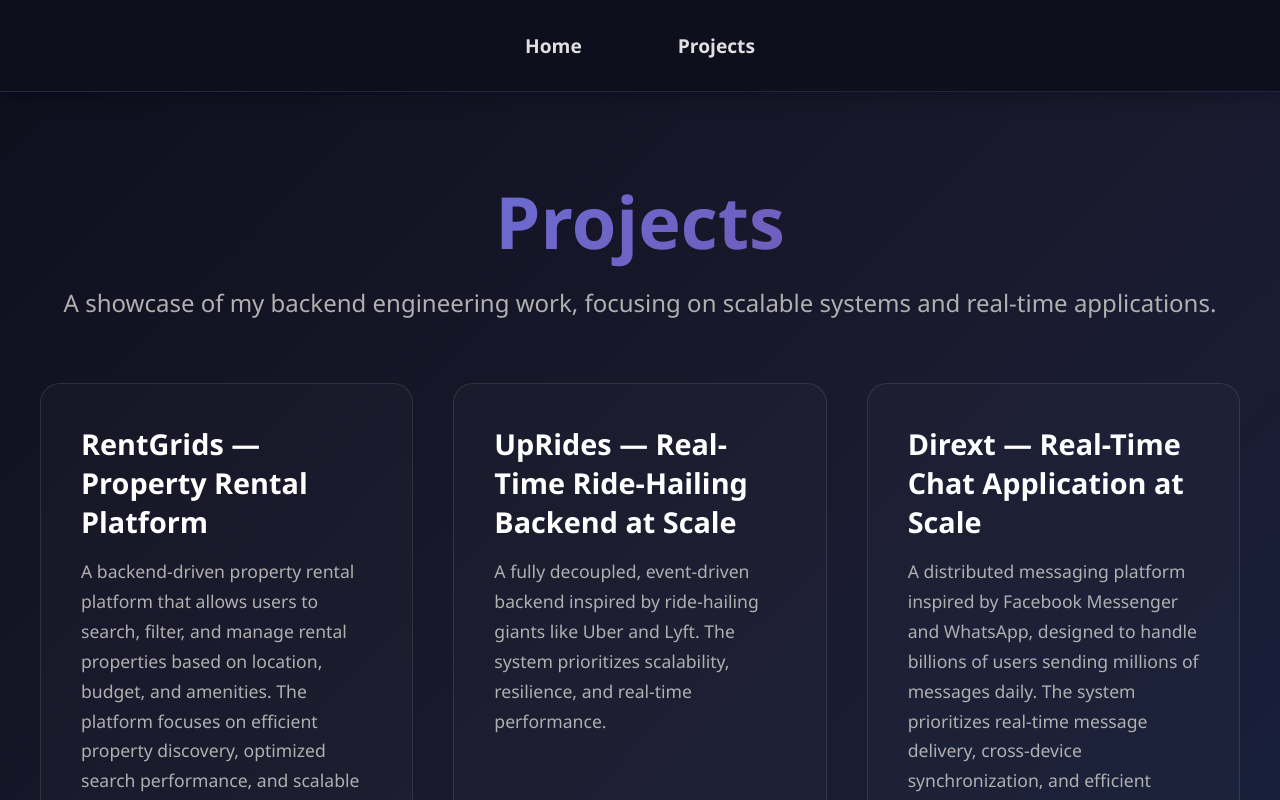
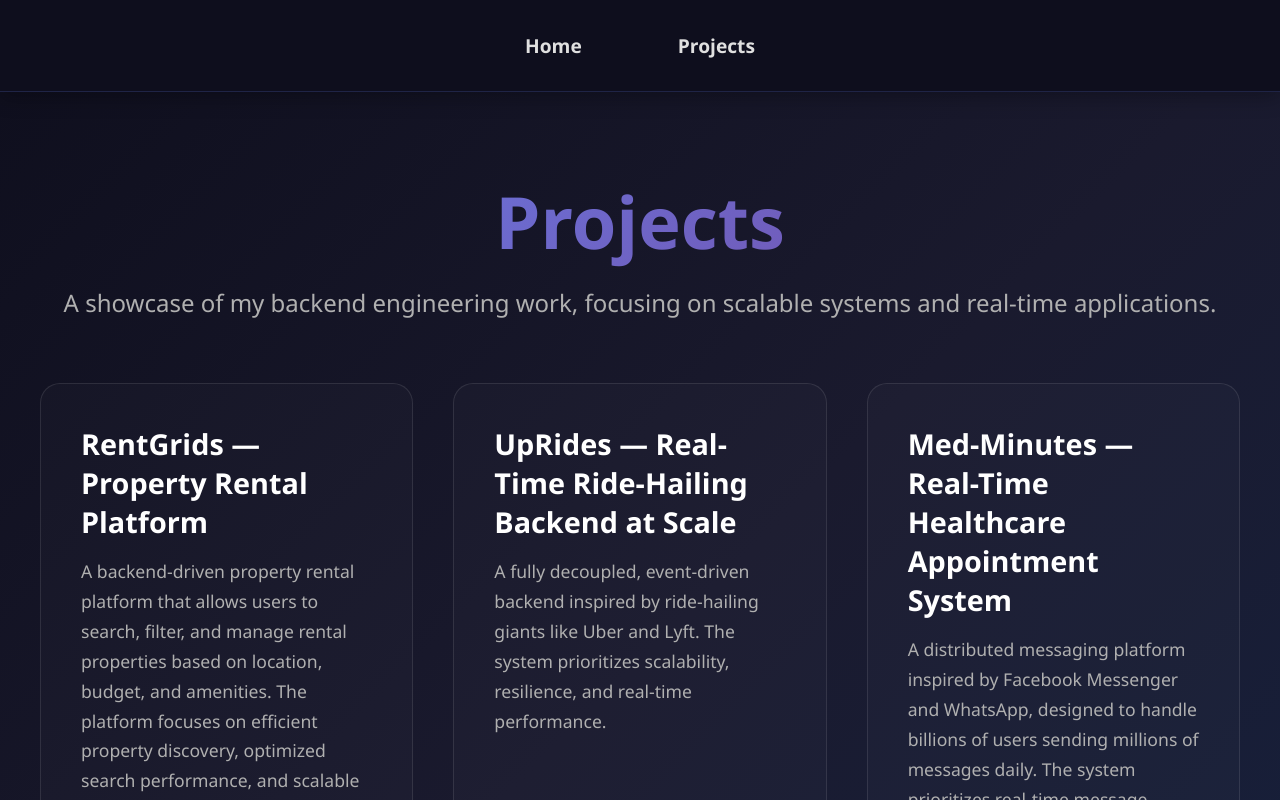
Before and after one commit to Ayushma0208/personal-portfolio, a React (Create React App) app: page /projects in a window 1280 px wide. Shown: the top 800 px of the page. Built offline with nearby package versions, Linux system fonts and the light colour scheme.

Commit message:
deploy fix

```diff
--- a/src/components/ProjectsPage.js
+++ b/src/components/ProjectsPage.js
@@ -46,7 +46,7 @@ const ProjectsPage = () => {
     },
     {
       id: 3,
-      title: "Dirext — Real-Time Chat Application at Scale",
+      title: "Med-Minutes — Real-Time Healthcare Appointment System",
       description: "A distributed messaging platform inspired by Facebook Messenger and WhatsApp, designed to handle billions of users sending millions of messages daily. The system prioritizes real-time message delivery, cross-device synchronization, and efficient message routing with minimal client connections.",
       technologies: ["Node.js", "WebSocket", "Redis", "MongoDB", "Kafka"],
       link: "#",
```
